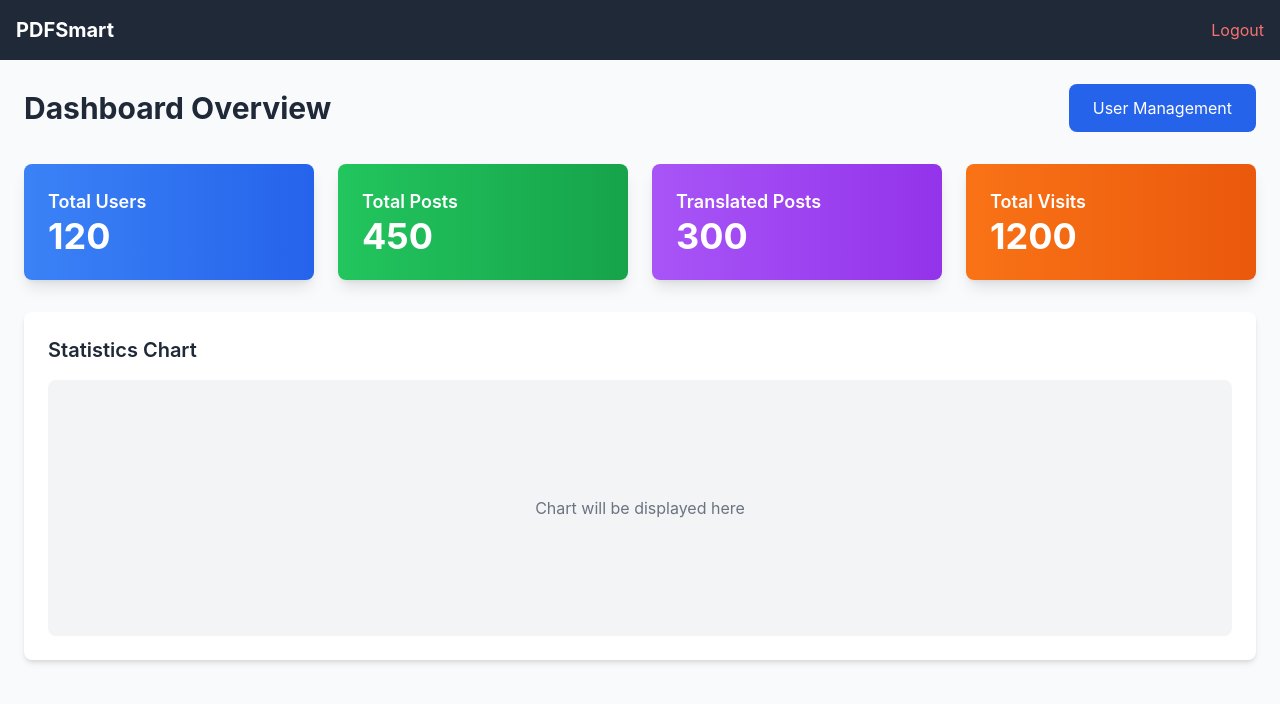
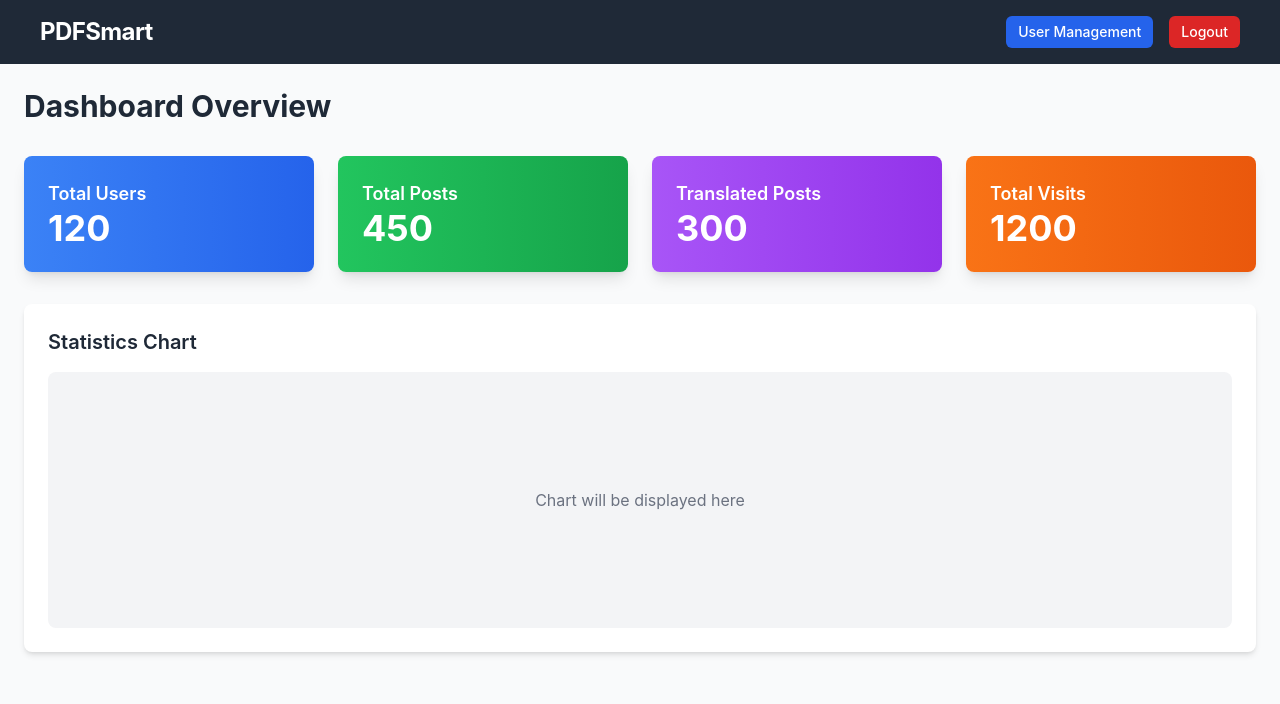
Before and after one commit to BuiTienDat04/Project_Summary_And_Translation, a React (Create React App) app in the folder Frondend-amin/frontend-dashboard/: page / in a window 1280 px wide. Shown: the top 704 px of the page. Built offline with nearby package versions, Linux system fonts and the light colour scheme.

Commit message:
update-itf-dashboard

```diff
--- a/Frondend-amin/frontend-dashboard/src/components/Dashboard.jsx
+++ b/Frondend-amin/frontend-dashboard/src/components/Dashboard.jsx
@@ -2,7 +2,7 @@ import React from "react";
 import { useNavigate } from "react-router-dom";
 
 const Dashboard = () => {
-  const navigate = useNavigate(); // Hook for navigation
+  const navigate = useNavigate();
 
   // Mock data for demonstration
   const usersCount = 120;
@@ -10,22 +10,11 @@ const Dashboard = () => {
   const translatedPostsCount = 300;
   const visitsCount = 1200;
 
-  // Function to handle User Management button click
-  const handleUserManagementClick = () => {
-    navigate("/user-management"); // Navigate to the User Management page
-  };
-
   return (
     <div className="p-6 bg-gray-50 min-h-screen">
-      {/* Header and User Management Button */}
-      <div className="flex justify-between items-center mb-8">
+      {/* Header - chỉ giữ tiêu đề */}
+      <div className="mb-8">
         <h1 className="text-3xl font-bold text-gray-800">Dashboard Overview</h1>
-        <button
-          onClick={handleUserManagementClick}
-          className="bg-blue-600 text-white px-6 py-3 rounded-lg hover:bg-blue-700 transition duration-300"
-        >
-          User Management
-        </button>
       </div>
 
       {/* Stats Cards */}
--- a/Frondend-amin/frontend-dashboard/src/components/Navbar.jsx
+++ b/Frondend-amin/frontend-dashboard/src/components/Navbar.jsx
@@ -2,28 +2,40 @@ import React from "react";
 import { Link, useNavigate } from "react-router-dom";
 
 const Navbar = () => {
-  const navigate = useNavigate(); // Hook để điều hướng
+  const navigate = useNavigate();
 
   const handleLogout = () => {
-    // Xóa dữ liệu đăng nhập
-    localStorage.removeItem("token");  // Nếu dùng token JWT
-    localStorage.removeItem("user");   // Nếu lưu thông tin user
-
-    // Chuyển hướng về trang đăng nhập
+    localStorage.removeItem("token");
+    localStorage.removeItem("user");
     navigate("/login");
   };
 
+  const handleUserManagementClick = () => {
+    navigate("/user-management");
+  };
+
   return (
-    <nav className="bg-gray-800 p-4 shadow-md">
-      <div className="container mx-auto flex justify-between items-center">
-        <Link to="/" className="text-white text-xl font-bold">
-          PDFSmart
-        </Link>
-        <ul className="flex space-x-6">
+    <nav className="bg-gray-800 p-4 shadow-md w-full">
+      <div className="flex items-center">
+        <div className="flex-shrink-0 ml-6">
+          <Link to="/" className="text-white text-2xl font-bold tracking-tight">
+            PDFSmart
+          </Link>
+        </div>
+        <div className="flex-grow" /> {/* Spacer để đẩy các nút sang phải */}
+        <ul className="flex items-center space-x-4 mr-6">
+          <li>
+            <button
+              onClick={handleUserManagementClick}
+              className="bg-blue-600 text-white px-3 py-1.5 rounded-md hover:bg-blue-700 transition duration-200 text-sm font-medium"
+            >
+              User Management
+            </button>
+          </li>
           <li>
             <button
               onClick={handleLogout}
-              className="text-red-400 hover:text-red-600 transition duration-200"
+              className="bg-red-600 text-white px-3 py-1.5 rounded-md hover:bg-red-700 transition duration-200 text-sm font-medium"
             >
               Logout
             </button>
```
